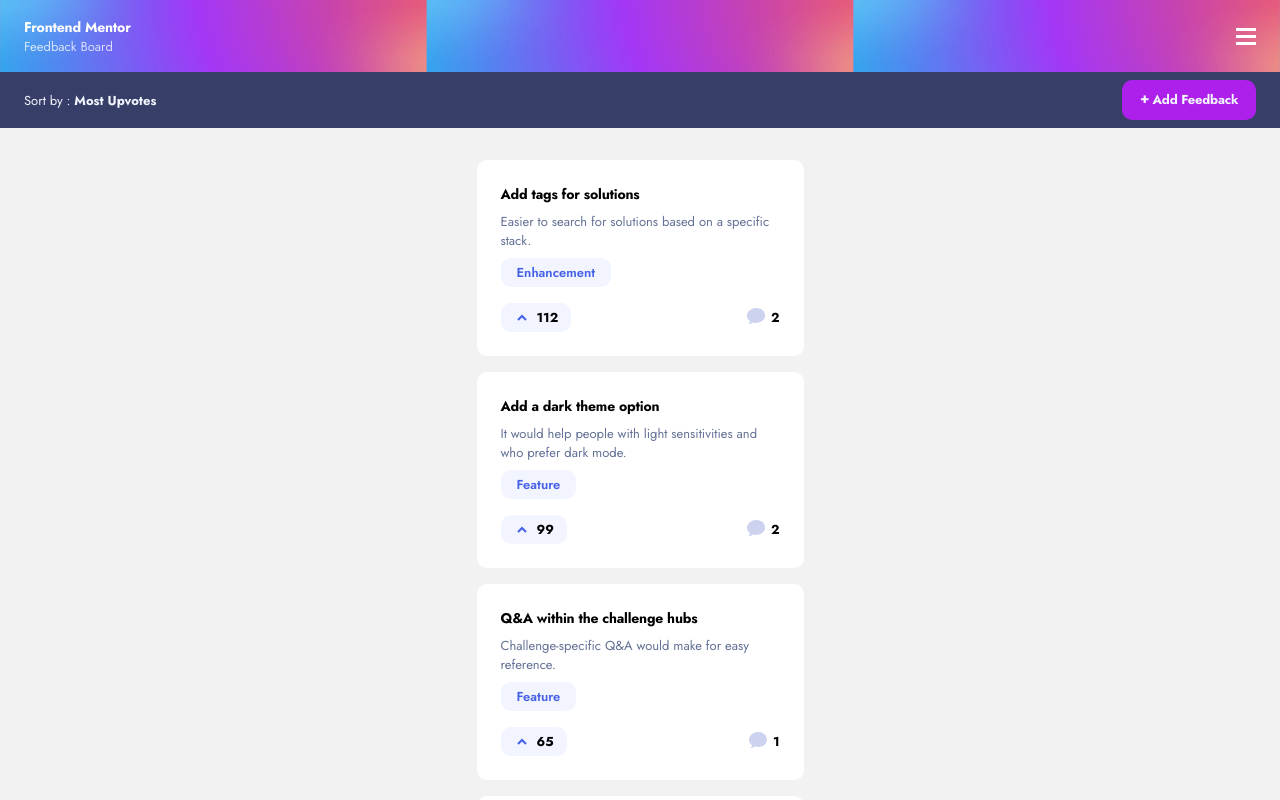
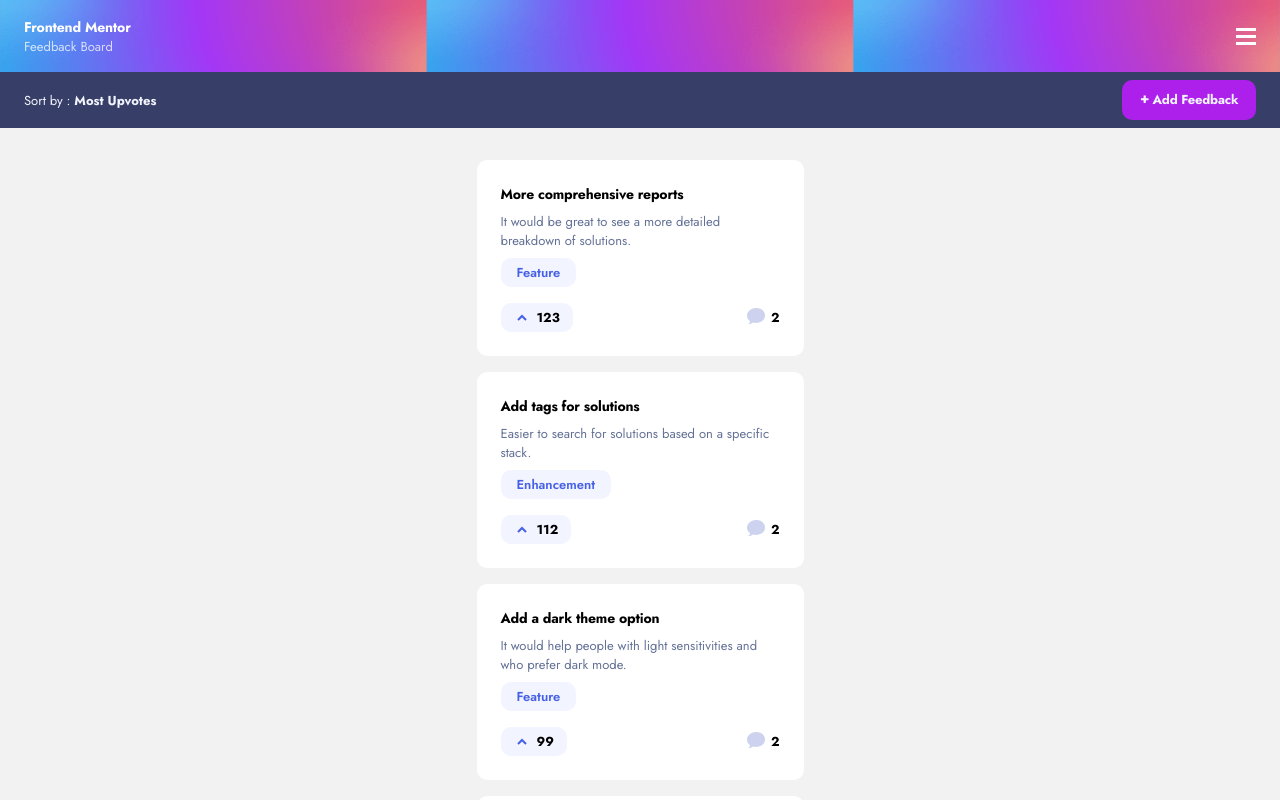
Before and after one commit to gcarter89/product-feedback-app, a React (Create React App) app: page / in a window 1280 px wide. Shown: the top 800 px of the page. Built offline with nearby package versions, Linux system fonts and the light colour scheme; some icons are missing.

Commit message:
added sort function for upvotes

```diff
--- a/src/App.js
+++ b/src/App.js
@@ -2,15 +2,67 @@ import './App.scss';
 import Header from './components/Header/Header.js';
 import Subheader from './components/Subheader/Subheader';
 import SuggestionCards from './components/SuggestionCards/SuggestionCards.js';
-import data from './assets/data.json';
+import jsonData from './assets/data.json';
+import { useEffect, useState } from 'react';
 
 function App() {
+    const [selectedIndex, setSelectedIndex] = useState(0);
+    const [data, setData] = useState([])
+
+    function upvoteCompare( a, b ) {
+        if ( a.upvotes > b.upvotes ){
+          return -1;
+        }
+        if ( a.upvotes < b.upvotes ){
+          return 1;
+        }
+        return 0;
+      }
+
+      function upvoteCompareReverse( a, b ) {
+        if ( a.upvotes < b.upvotes ){
+          return -1;
+        }
+        if ( a.upvotes > b.upvotes ){
+          return 1;
+        }
+        return 0;
+      }
+
+
+
+
+
+
+    useEffect(() => {
+
+        switch (selectedIndex) {
+            case 0:
+                const sortedUpvotesAsc = [...jsonData.productRequests].sort(upvoteCompare);
+                setData(sortedUpvotesAsc)
+                break;
+            case 1:
+                const sortedUpvotesDesc = [...jsonData.productRequests].sort(upvoteCompareReverse);
+                setData(sortedUpvotesDesc);
+                break;
+
+            case 2:
+                break;
+
+            case 3:
+            break;
+
+            default:
+                break;
+        }
+    }, [selectedIndex]);
+
 
     return (
         <div className="App">
             <Header />
-            <Subheader />
-            <SuggestionCards data={data.productRequests} />
+            <Subheader selectedIndex={selectedIndex} setSelectedIndex={setSelectedIndex} />
+            <SuggestionCards data={data} />
         </div>
     );
 }
--- a/src/components/Subheader/Subheader.js
+++ b/src/components/Subheader/Subheader.js
@@ -4,12 +4,12 @@ import {ReactComponent as PlusIcon} from '../../assets/shared/icon-plus.svg';
 import { useState } from 'react';
 import Dropdown from '../Dropdown/Dropdown.js';
 
-export default function Subheader() {
+export default function Subheader({selectedIndex, setSelectedIndex}) {
 
     const [isFilterOpen, setIsFilterOpen] = useState(false);
-    const [selectedIndex, setSelectedIndex] = useState(0);
 
-    const filterList = ['Most Upvotes', 'Least Upvotes', 'Most Comments', 'Least Comments'];
+    const dropdownList = ['Most Upvotes', 'Least Upvotes', 'Most Comments', 'Least Comments'];
+
 
     function handleClick(event, index) {
         event.preventDefault();
@@ -20,9 +20,9 @@ export default function Subheader() {
     return (
         <div className={styles.subheader}>
             <div className={styles.subheader_selectedOption}>
-                <p className='_body3'>Sort by : <strong className={styles.subheader_selector} onClick={() => setIsFilterOpen(!isFilterOpen)}>{filterList[selectedIndex]} <UpIcon /></strong></p>
+                <p className='_body3'>Sort by : <strong className={styles.subheader_selector} onClick={() => setIsFilterOpen(!isFilterOpen)}>{dropdownList[selectedIndex]} <UpIcon /></strong></p>
                 {isFilterOpen &&
-                    <Dropdown selectionArr={filterList} selectedIndex={selectedIndex} selectHandler={handleClick} />
+                    <Dropdown selectionArr={dropdownList} selectedIndex={selectedIndex} selectHandler={handleClick} />
                 }
             </div>
             <button className={styles.subheader_button}>
--- a/src/components/SuggestionCard/SuggestionCard.js
+++ b/src/components/SuggestionCard/SuggestionCard.js
@@ -3,7 +3,6 @@ import CategoryTab from './_subcomponents/CategoryTab'
 import CommentsTab from './_subcomponents/CommentsTab'
 import UpvoteTab from './_subcomponents/UpvoteTab'
 export default function SuggestionCard({ data }) {
-    console.log(data);
 
     return (
 
--- a/src/components/SuggestionCards/SuggestionCards.js
+++ b/src/components/SuggestionCards/SuggestionCards.js
@@ -1,7 +1,11 @@
 import SuggestionCard from "../SuggestionCard/SuggestionCard.js";
 
 export default function SuggestionCards({ data }) {
-
+    if (!data) {
+        return (
+            <h1>Poop</h1>
+        )
+    }
     const children = data.map((elem, index) => {
         return (
             <SuggestionCard key={index} data={elem} />
```
